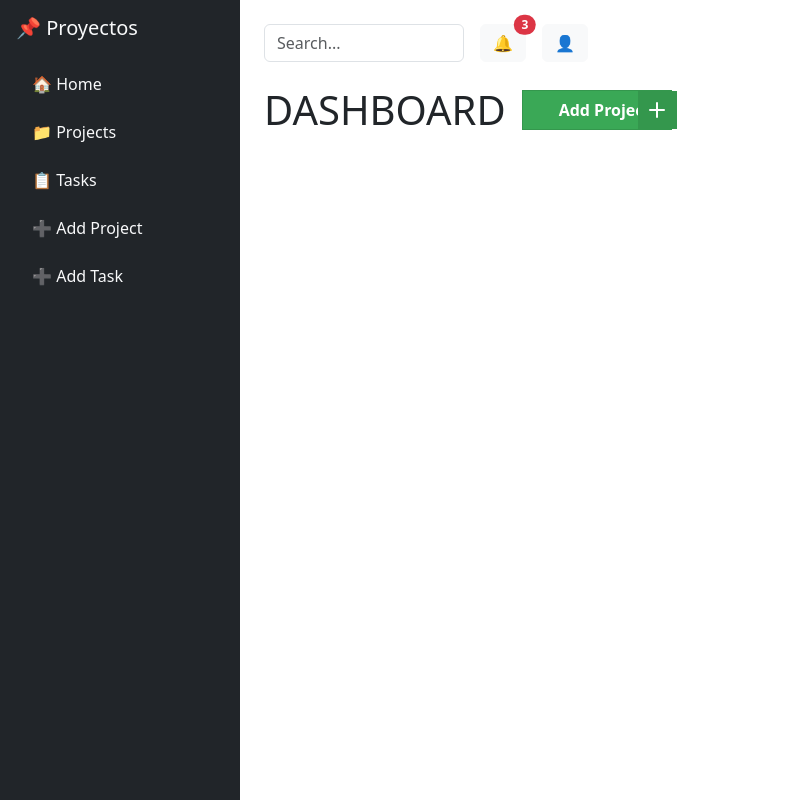
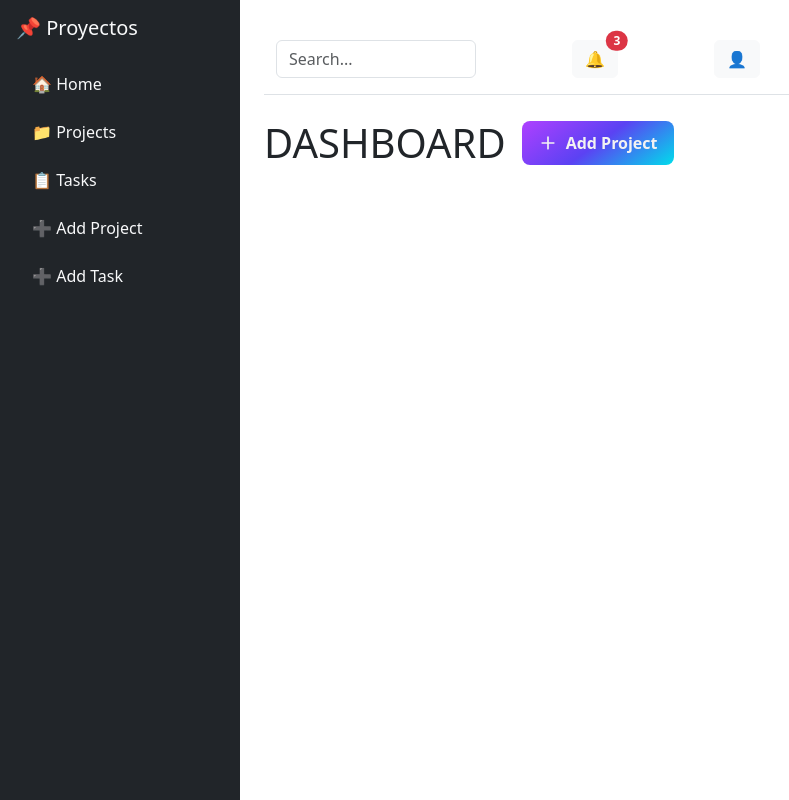
Before and after one commit to EricJoel-code/django_project_task_manager, a Django app: page / in a window 1280 px wide. Shown: the whole page, without its empty margins (0-789 px from the left). Run offline with Django 5.2, Linux system fonts and the light colour scheme.

Commit message:
Update the home.html and projects.html

```diff
--- a/myapp/static/styles/home/home.css
+++ b/myapp/static/styles/home/home.css
@@ -1,60 +1,22 @@
-/* From Uiverse.io by andrew-demchenk0 */
 .button {
-    position: relative;
-    width: 150px;
-    height: 40px;
     cursor: pointer;
+    font-size: 1rem;
+    line-height: 1.5rem;
+    padding: 0.625rem 1rem;
+    color: rgb(242 242 242);
+    background-color: rgb(79 70 229);
+    background: linear-gradient(144deg, #af40ff, #5b42f3 50%, #00ddeb);
+    font-weight: 600;
+    border-radius: 0.5rem;
+    border-style: none;
     display: flex;
+    justify-content: center;
     align-items: center;
-    border: 1px solid #34974d;
-    background-color: #3aa856;
-}
-
-.button,
-.button__icon,
-.button__text {
-    transition: all 0.3s;
-}
-
-.button .button__text {
-    transform: translateX(30px);
-    color: #fff;
-    font-weight: 600;
-}
-
-.button .button__icon {
-    position: absolute;
-    transform: translateX(109px);
-    height: 100%;
-    width: 39px;
-    background-color: #34974d;
-    display: flex;
-    align-items: center;
-    justify-content: center;
-}
-
-.button .svg {
-    width: 30px;
-    stroke: #fff;
+    gap: 0.5rem;
+    transition: all 0.35s linear;
 }
 
 .button:hover {
-    background: #34974d;
+    box-shadow: inset 0 5px 25px 0 #af40ff, inset 0 10px 15px 0px #5b42f3,
+        inset 0 5px 25px 0px #00ddeb;
 }
-
-.button:hover .button__text {
-    color: transparent;
-}
-
-.button:hover .button__icon {
-    width: 148px;
-    transform: translateX(0);
-}
-
-.button:active .button__icon {
-    background-color: #2e8644;
-}
-
-.button:active {
-    border: 1px solid #2e8644;
-}
--- a/myapp/templates/home.html
+++ b/myapp/templates/home.html
@@ -1,15 +1,15 @@
 {% extends "layouts/base.html" %}
 
 {% block content %}
-<container>
+<container class="container-fluid d-flex justify-content-between align-items-center py-3 border-bottom">
     <!-- DERECHA: BUSCADOR + ICONOS -->
-    <div class="d-flex align-items-center gap-3">
+    <div class="d-flex gap-5 align-items-center">
 
         <!-- BUSCADOR -->
-        <input type="search" class="form-control" placeholder="Search..." style="max-width: 200px;">
+        <input type="search" class="form-control me-5" placeholder="Search..." style="max-width: 200px;">
 
         <!-- NOTIFICACIONES -->
-        <button class="btn btn-light position-relative">
+        <button class="btn btn-light position-relative me-5">
             🔔
             <span class="position-absolute top-0 start-100 translate-middle badge rounded-pill bg-danger">
                 3
@@ -27,15 +27,14 @@
 <section>
     <div class="d-flex align-items-center gap-3">
         <h1 class="m-0">DASHBOARD</h1>
-        <button type="button" class="button">
-            <span class="button__text">Add Project</span>
-            <span class="button__icon"><svg xmlns="http://www.w3.org/2000/svg" width="30" viewBox="0 0 24 24"
-                    stroke-width="2" stroke-linejoin="round" stroke-linecap="round" stroke="currentColor" height="24"
-                    fill="none" class="svg">
-                    <line y2="19" y1="5" x2="12" x1="12"></line>
-                    <line y2="12" y1="12" x2="19" x1="5"></line>
-                </svg></span>
-        </button>
+        <a href="{% url 'add_project' %}" class="button text-decoration-none">
+            <svg xmlns="http://www.w3.org/2000/svg" width="1.25rem" height="1.25rem" viewBox="0 0 24 24" fill="none"
+                stroke="currentColor" stroke-linecap="round" stroke-linejoin="round" stroke-width="2">
+                <path d="M12 19v-7m0 0V5m0 7H5m7 0h7"></path>
+            </svg>
+            Add Project
+        </a>
+
     </div>
 </section>
 {% endblock %}
```
Also changed, not shown: myapp/templates/projects/projects.html (+18 -14 lines).
